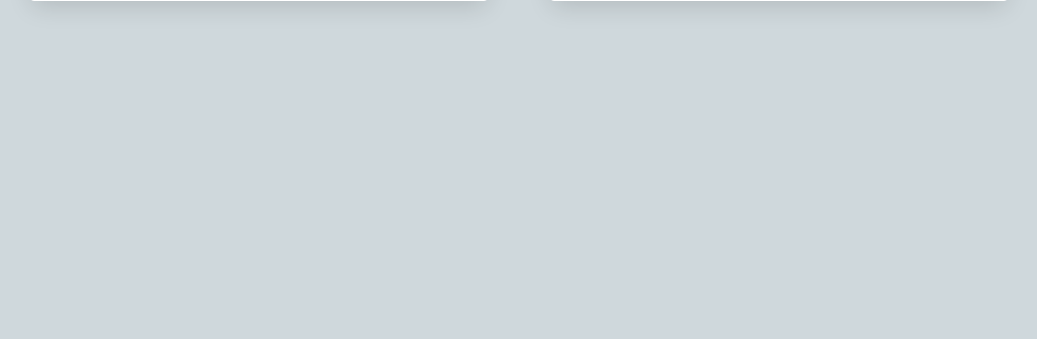
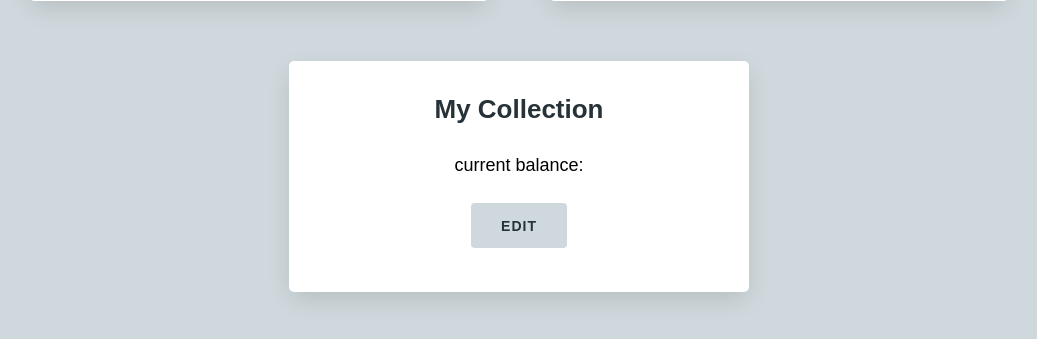
Before and after one commit to ZivAmram/mahat-project-app, a Flask app: template templates/dashboard.html in a window 1280 px wide. Shown: the part 320-659 px from the top of the page, without its empty margins (121-1158 px from the left). Run offline with Flask 2, Linux system fonts and the light colour scheme; the template is opened without the code that fills it, so the values that code supplies are empty; some libraries are stand-ins or nearby versions.

Commit message:
update my collection

```diff
--- a/app.py
+++ b/app.py
@@ -31,3 +31,8 @@ def home():
 @login_required
 def dashboard():
   return render_template('dashboard.html')
+
+@app.route('/edit_collection/')
+@login_required
+def edit_collection():
+  return render_template('edit_collection.html')
--- a/templates/dashboard.html
+++ b/templates/dashboard.html
@@ -26,5 +26,16 @@
 
     </div>
 
+    <div class="card">
+
+      <h1 class="center">My Collection</h1>
+      <p class="center">current balance:</p>
+
+      <div class="center">
+        <a href="/user/edit_collection" class="btn btn--secondary">edit</a>
+      </div>
+
+    </div>
+
   </div>
 {% endblock %}
--- /dev/null
+++ b/templates/edit_collection.html
@@ -0,0 +1,5 @@
+{% extends "base.html" %}
+
+{% block content %}
+
+{% endblock %}
--- a/user/models.py
+++ b/user/models.py
@@ -47,4 +47,8 @@ class User:
     if user and pbkdf2_sha256.verify(request.form.get('password'), user['password']):
       return self.start_session(user)
 
+
     return jsonify({ "error": "Invalid login credentials" }), 401
+
+  def edit_collection(self):
+    return redirect('/edit_collection/')
--- a/user/routes.py
+++ b/user/routes.py
@@ -13,3 +13,7 @@ def signout():
 @app.route('/user/login', methods=['POST'])
 def login():
   return User().login()
+
+@app.route('/user/edit_collection', methods=['POST', 'GET'])
+def edit_collection():
+  return User().edit_collection()
```
